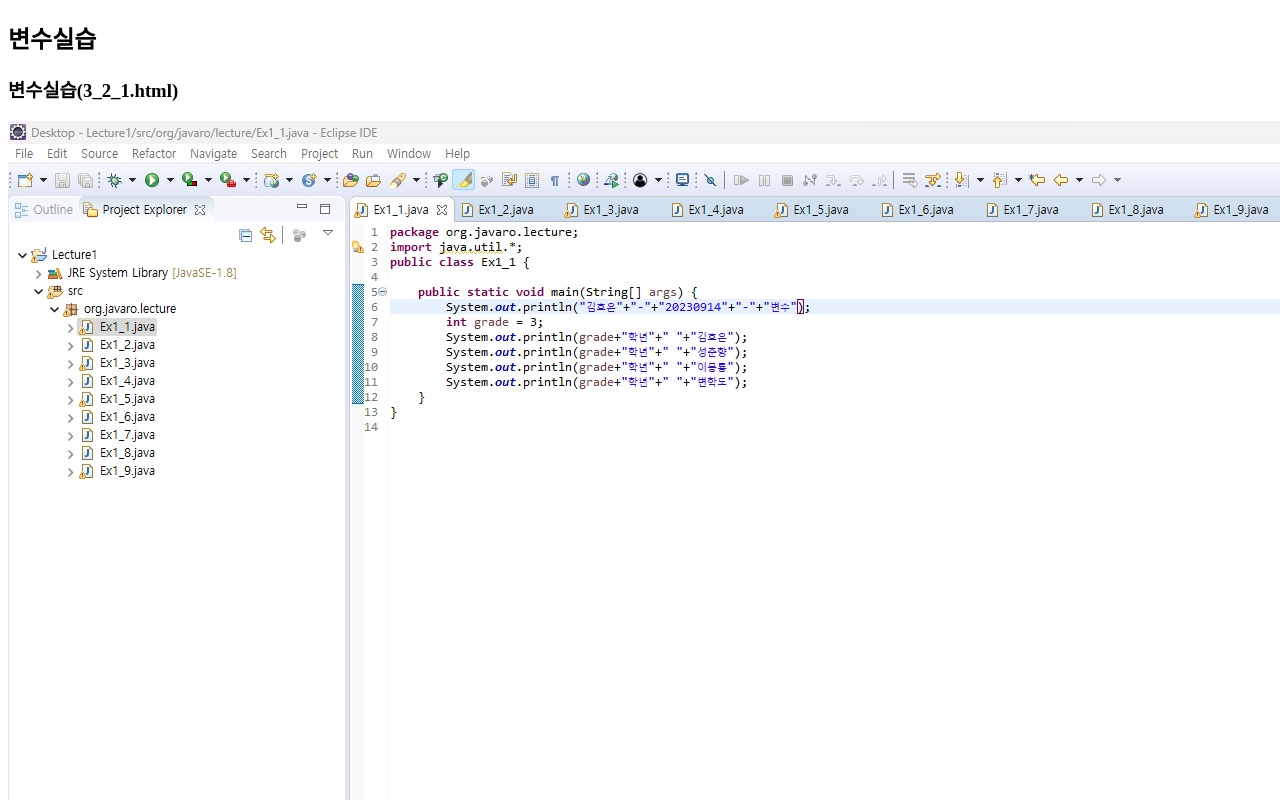
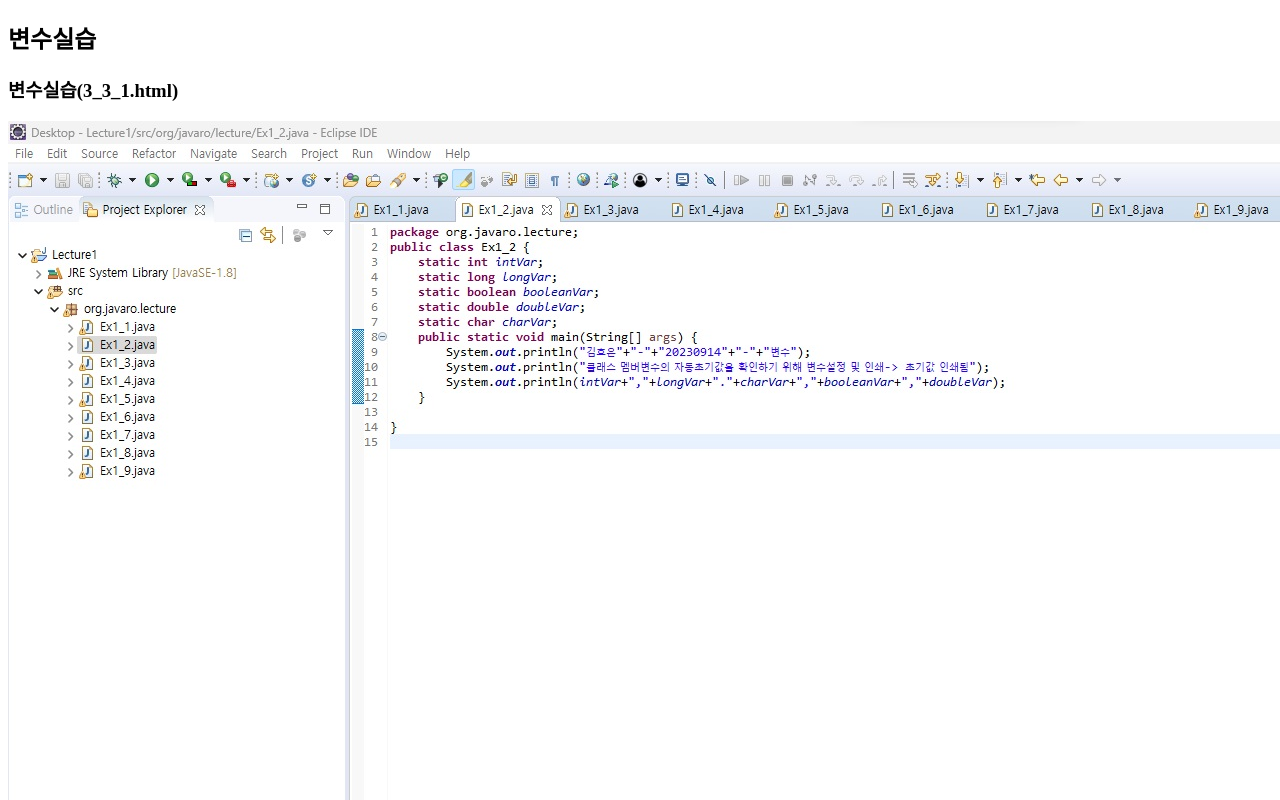
Before and after one commit to hyoeunkimhh/hyoeunkimhh.github.io, a plain HTML site: page java/3_3_1.html in a window 1280 px wide. Shown: the top 800 px of the page. Drawn offline with Linux system fonts and the light colour scheme.

Commit message:
Update 3_3_1.html

```diff
--- a/java/3_3_1.html
+++ b/java/3_3_1.html
@@ -1,4 +1,4 @@
-<!doctype html> <!– 3_2_1.html -->
+<!doctype html> <!– 3_3_1.html -->
 <html>
 <head>
   <meta charset="utf-8"/>
@@ -11,7 +11,7 @@
 </head>
 <body>
   <h2>변수실습</h2>
-    <h3>변수실습(3_2_1.html)</h3>
-  <img src="https://hyoeunkimhh.github.io/java/3_2_1.jpg">      <!-- 소스코드 캡처 화면 -->
+    <h3>변수실습(3_3_1.html)</h3>
+  <img src="https://hyoeunkimhh.github.io/java/3_3_1.jpg">      <!-- 소스코드 캡처 화면 -->
 </body>
 </html>
```
